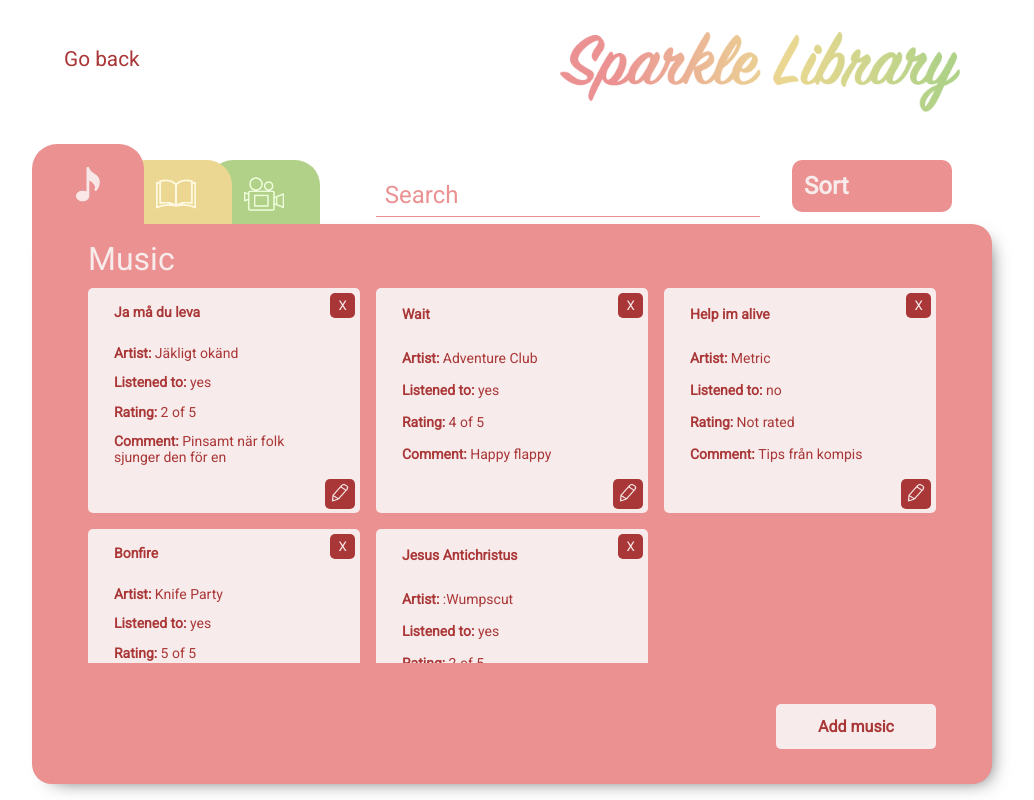
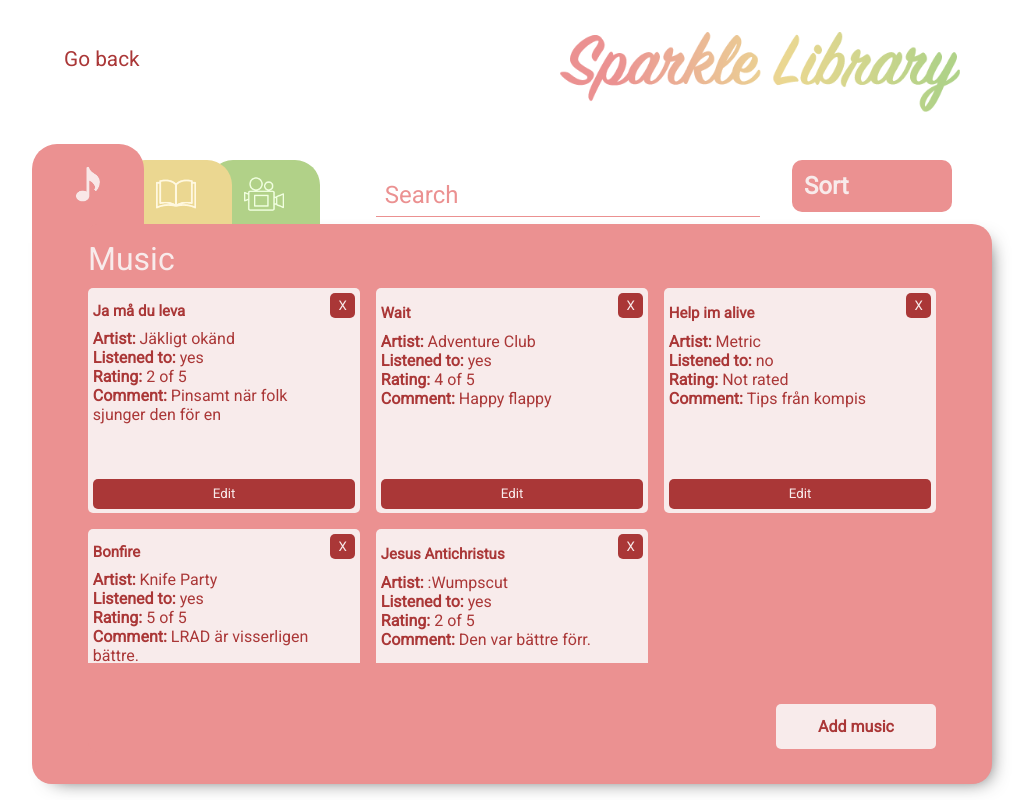
Before and after one commit to neda-jahadi/Sparkles, a React (Create React App) app: page / in a window 1280 px wide. Both pictures are taken after a click on the button "Music". Shown: the whole page, without its empty margins (128-1162 px from the left). Built offline with nearby package versions, Linux system fonts and the light colour scheme.

Commit message:
Karin och Hanna har grejat med css i list card

```diff
--- a/src/components/ListCard.jsx
+++ b/src/components/ListCard.jsx
@@ -100,7 +100,7 @@ const ListCard=({title, creator, usedBefore, rating, comment})=>{
     //     <input type='text' className={editable===true ? 'edit' : 'no-edit'}/>
     // </p>
 
-    //TODO ändra så att titel creator osv är i fetstil
+
 
     if(rating===''){
         ratingText='Not rated'
@@ -113,14 +113,16 @@ const ListCard=({title, creator, usedBefore, rating, comment})=>{
             <div className={'list-card '+colorClass}>
                 <button className={'delete-button '+colorClassButton} onClick={()=>handleDelete(title)}>X</button>
                 <h3>{title}</h3>
-
+            <div>
                 <p><strong>{creatorText}: </strong> {creator}</p>
                 <p><strong>{usedBeforeText}: </strong> {usedBefore}</p>
                 <p><strong>Rating: </strong>{rating} {ratingText}</p>
                 <p><strong>Comment: </strong> {comment} </p>
+            </div>
 
-                <button className={'edit-button '+colorClassButton} onClick={()=>setEditable(true)}>
-                    <img src={Edit} alt="Edit" className="edit-logo"/>
+
+                <button className={'edit-button '+colorClassButton} onClick={()=>setEditable(true)}>Edit
+                    {/* <img src={Edit} alt="Edit" className="edit-logo"/> */}
                 </button>
 
 
@@ -129,7 +131,9 @@ const ListCard=({title, creator, usedBefore, rating, comment})=>{
 
     const editCard=(
         <div className={'edit-list-card ' +colorClass}>
-            <div>
+
+        <button className={'delete-button '+colorClassButton} onClick={()=>handleDelete(title)}>X</button>
+            <div className='edit-title-container'>
                 <label htmlFor='title'>Title:</label>
                 <input type='text' id='title' value={editTitle} onChange={event=>setEditTitle(event.target.value)}/>
             </div>
@@ -139,11 +143,14 @@ const ListCard=({title, creator, usedBefore, rating, comment})=>{
                 <input type='text' id='creator' value={editCreator} onChange={event=>setEditCreator(event.target.value)}/>
             </div>
 
+            <div className='edit-radio-buttons'>
+                <label htmlFor='yes'>Yes</label>
+                <input type='radio' id='yes' name='usedBefore' onClick={()=>setEditUsedBefore('Yes')}/>
+                <label htmlFor='no'>No</label>
+                <input type='radio' id='no' name='usedBefore' onClick={()=>setEditUsedBefore('No')}/>
 
-            <label htmlFor='yes'>Yes</label>
-            <input type='radio' id='yes' name='usedBefore' onClick={()=>setEditUsedBefore('Yes')}/>
-            <label htmlFor='no'>No</label>
-            <input type='radio' id='no' name='usedBefore' onClick={()=>setEditUsedBefore('No')}/>
+            </div>
+
 
             <div>
             <label htmlFor='rate'>Rating 1-5:</label>
@@ -160,7 +167,6 @@ const ListCard=({title, creator, usedBefore, rating, comment})=>{
                 Save
             </button>
 
-            <button className={'delete-button '+colorClassButton} onClick={()=>handleDelete(title)}>X</button>
 
         </div>
     )
--- a/src/components/ListCardStyle.css
+++ b/src/components/ListCardStyle.css
@@ -5,7 +5,7 @@
     display:grid;
     grid-template-columns: repeat(11, 1fr);
     grid-template-rows:repeat (10, 1fr);
-    /* grid-template-rows:auto; */
+
     font-family:'Roboto', sans-serif;
 
 }
@@ -36,37 +36,38 @@
 }
 
 .list-card > h3{
-    grid-column:2/11;
+    grid-column:1/11;
     grid-row:1/1;
     text-align:left;
-    font-size:14px;
+    font-size:15px;
     align-self:center;
 
 }
+.list-card >div {
+    grid-column:1/11;
+}
 .list-card > p{
     text-align:left;
-    grid-column:2/11;
     font-size:14px;
-    align-self:end;
 }
 .list-card > button {
     border:none;
     border-radius:5px;
 }
 .list-card > .edit-button{
-    grid-column:12/12;
+    grid-column:1/13;
     grid-row:6/6;
     cursor:pointer;
     height:30px;
-    width:30px;
+    /* width:30px; */
     align-self:end;
 }
-.edit-button > .edit-logo{
+/* .edit-button > .edit-logo{
     height:20px;
     width:20px;
     margin-top:2px;
 
-}
+} */
 .list-card >.delete-button{
     grid-column:12/12;
     align-self:start;
@@ -77,23 +78,26 @@
     cursor:pointer;
 
 }
+
+
+/*================== Här börjar edit-card================== */
 .edit-list-card{
     height: 225px;
     min-width:200px;
     border-radius:5px;
-    padding:15px;
+    padding:.3em;
     font-size:14px;
 
-
-    /*håller på här */
+    display:grid;
     grid-template-columns: repeat(10, 1fr);
-
+    grid-template-rows:repeat (10, 1fr);
 
 }
 .edit-list-card div{
     min-width:5rem;
     display:flex;
-    grid-column:1/9;
+    /* grid-column:1/9; */
+    grid-column:1/11;
 }
 .edit-list-card label {
     font-size:14px;
@@ -101,20 +105,32 @@
     font-weight:bold;
     /* margin:.1rem; */
 }
-.edit-list-card  input {
+.edit-list-card  input[type='text'], input[type='number'] {
     border-radius:5px;
     font-size:14px;
     border:none;
-    max-width:8rem;
+    width:100%;
     margin-left: .5rem;
     margin:.1rem;
 
 }
+.edit-title-container{
 
-.edit-list-card > input[type='radio']{
-    height:.9rem;
-    margin-bottom:.5rem;
 }
+
+.edit-radio-buttons label{
+    align-self:end;
+    margin-right:0.3em;
+
+
+}
+.edit-radio-button  input[type='radio']{
+    /* height:.9rem; */
+   border:1px solid blue;
+    /* margin-bottom:.5rem; */
+
+}
+
 
 .edit-list-card .comment-container{
     display:flex;
@@ -122,12 +138,12 @@
 
 
 }
-.comment-container >textarea{
+.comment-container > textarea{
 
-    /* height:3rem; */
     resize:none;
-    width:10.5rem;
+    width:100%;
     height:3rem;
+    grid-column:1/13;
 }
 .edit-list-card  .comment-label{
     display:block;
@@ -137,14 +153,19 @@
     top:0;
 }
 
-
 .save-edit-button{
     border:1px solid orange;
+    grid-column:1/13;
+    border-radius:5px;
+    height:30px;
 }
 .edit-list-card > .delete-button{
     border:none;
-    height:23px;
-    width:23px;
     border-radius:5px;
+    grid-column:12/12;
+    align-self:start;
+    justify-self:end;
+    height:25px;
+    width:25px;
 
 }
```
